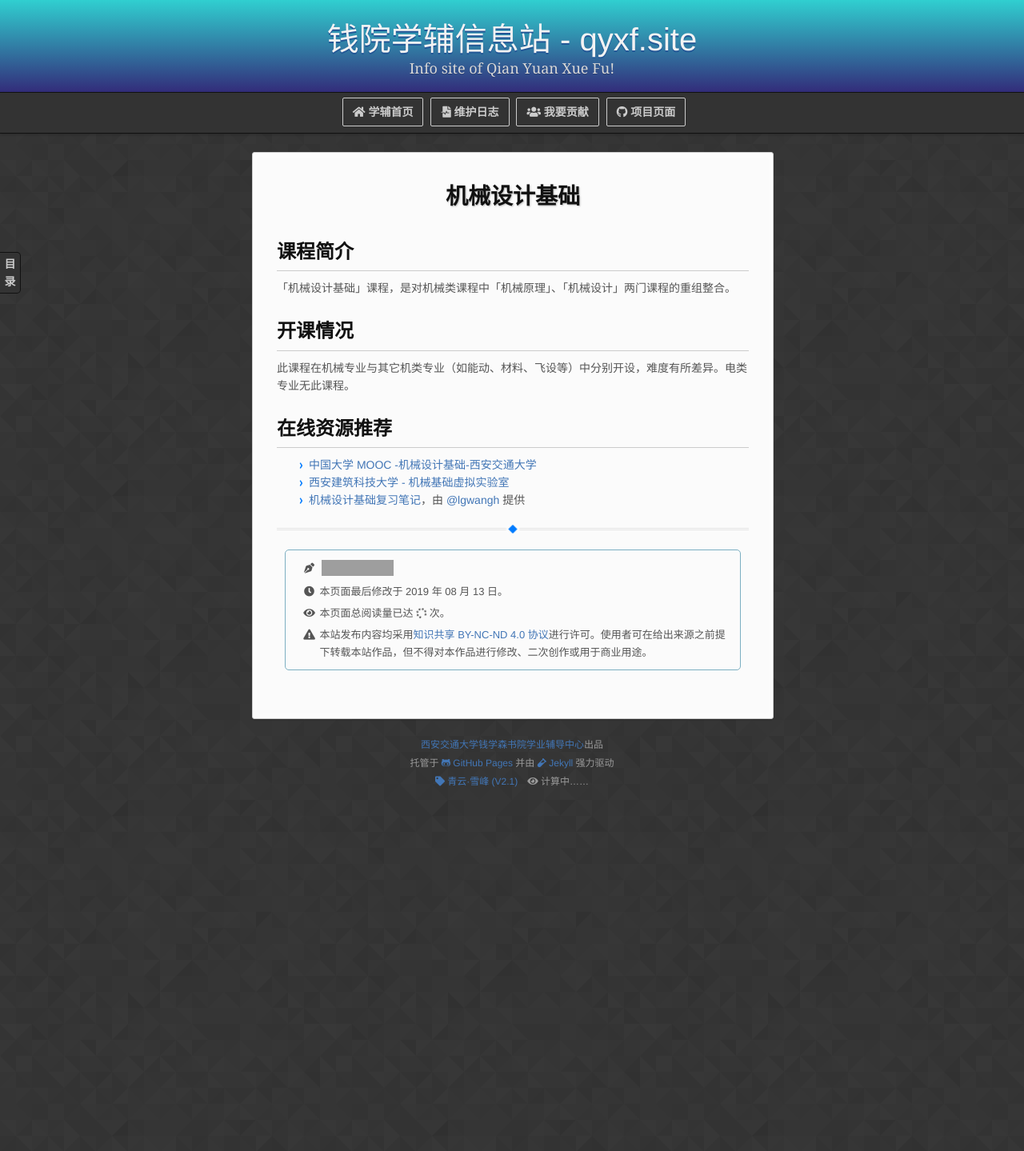
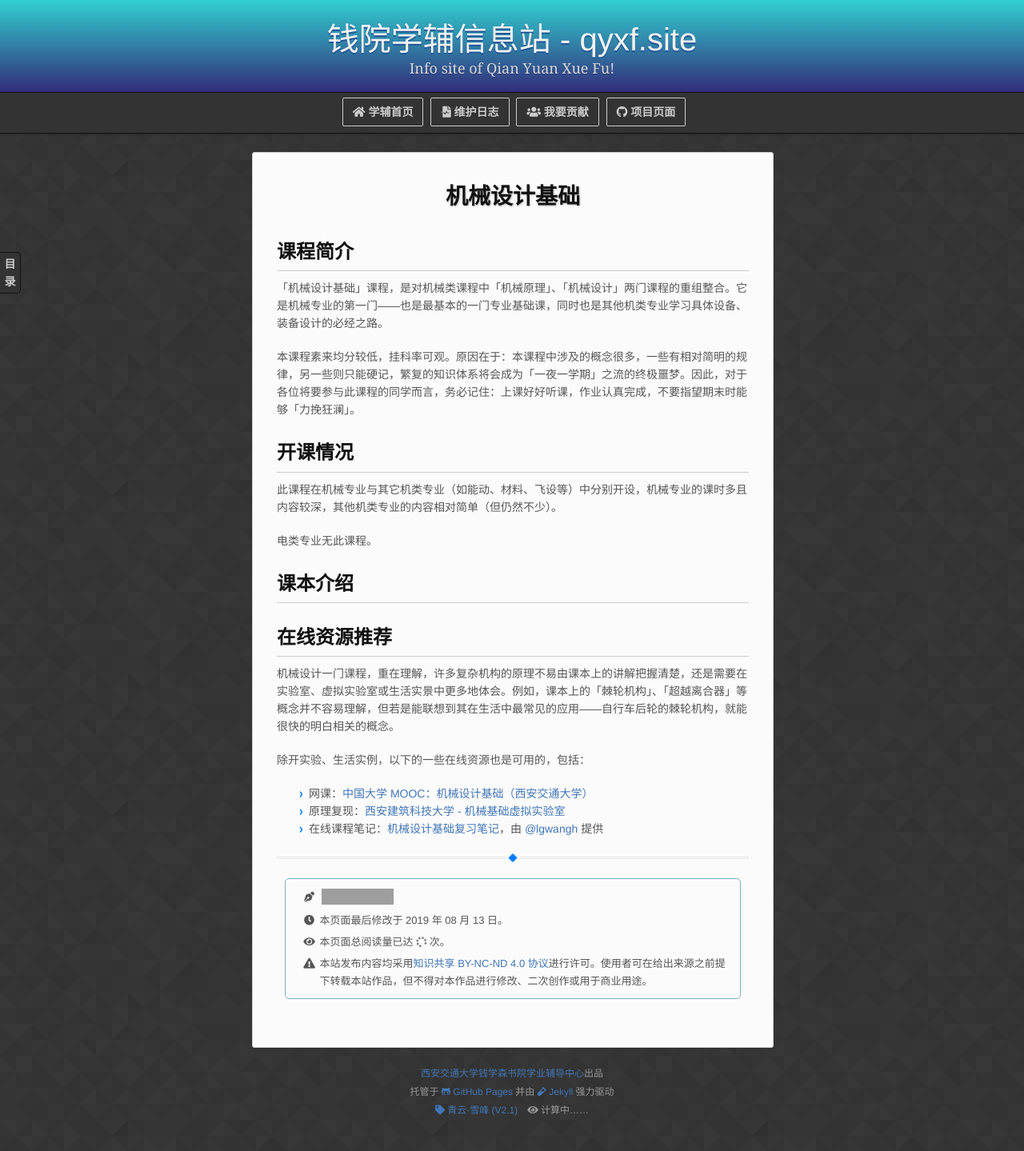
Before and after one commit to qyxf/qyxf.github.io, a Jekyll site: the page built from course/mech-design.md, in a window 1280 px wide. Shown: the whole page at 80% size. Built offline with Jekyll 4.4.1, drawn with Linux system fonts in a browser that asks for light colours; nearby versions of some CDN libraries; some web fonts are replaced; our own code applies the rules of GitHub Pages for plain Markdown files; comment, search, counter and statistics services are not loaded; before the commit the page ends 1028 px from its top, so only the background shows below that; grey boxes are pictures that could not be loaded.

Commit message:
Update mech-design.md

```diff
--- a/course/mech-design.md
+++ b/course/mech-design.md
@@ -5,12 +5,22 @@ author: '[![能动少C71尤佳睿](person)](@xjtu-blacksmith)'
 
 # 机械设计基础
 ## 课程简介
-「机械设计基础」课程，是对机械类课程中「机械原理」、「机械设计」两门课程的重组整合。
+「机械设计基础」课程，是对机械类课程中「机械原理」、「机械设计」两门课程的重组整合。它是机械专业的第一门——也是最基本的一门专业基础课，同时也是其他机类专业学习具体设备、装备设计的必经之路。
+
+本课程素来均分较低，挂科率可观。原因在于：本课程中涉及的概念很多，一些有相对简明的规律，另一些则只能硬记，繁复的知识体系将会成为「一夜一学期」之流的终极噩梦。因此，对于各位将要参与此课程的同学而言，务必记住：上课好好听课，作业认真完成，不要指望期末时能够「力挽狂澜」。
 
 ## 开课情况
-此课程在机械专业与其它机类专业（如能动、材料、飞设等）中分别开设，难度有所差异。电类专业无此课程。
+此课程在机械专业与其它机类专业（如能动、材料、飞设等）中分别开设，机械专业的课时多且内容较深，其他机类专业的内容相对简单（但仍然不少）。
+
+电类专业无此课程。
+
+## 课本介绍
 
 ## 在线资源推荐
-- [中国大学 MOOC -机械设计基础-西安交通大学](http://www.icourse163.org/course/XJTU-1001595002)
-- [西安建筑科技大学 - 机械基础虚拟实验室](http://xy.xauat.edu.cn/jxjcsyzx/xnsy/)
-- [机械设计基础复习笔记](https://machine-design-notes.readthedocs.io/zh_CN/latest/)，由 [@lgwangh](https://github.com/lgwangh) 提供
+机械设计一门课程，重在理解，许多复杂机构的原理不易由课本上的讲解把握清楚，还是需要在实验室、虚拟实验室或生活实景中更多地体会。例如，课本上的「棘轮机构」、「超越离合器」等概念并不容易理解，但若是能联想到其在生活中最常见的应用——自行车后轮的棘轮机构，就能很快的明白相关的概念。
+
+除开实验、生活实例，以下的一些在线资源也是可用的，包括：
+
+- 网课：[中国大学 MOOC：机械设计基础（西安交通大学）](http://www.icourse163.org/course/XJTU-1001595002)
+- 原理复现：[西安建筑科技大学 - 机械基础虚拟实验室](http://xy.xauat.edu.cn/jxjcsyzx/xnsy/)
+- 在线课程笔记：[机械设计基础复习笔记](https://machine-design-notes.readthedocs.io/zh_CN/latest/)，由 [@lgwangh](https://github.com/lgwangh) 提供
```
